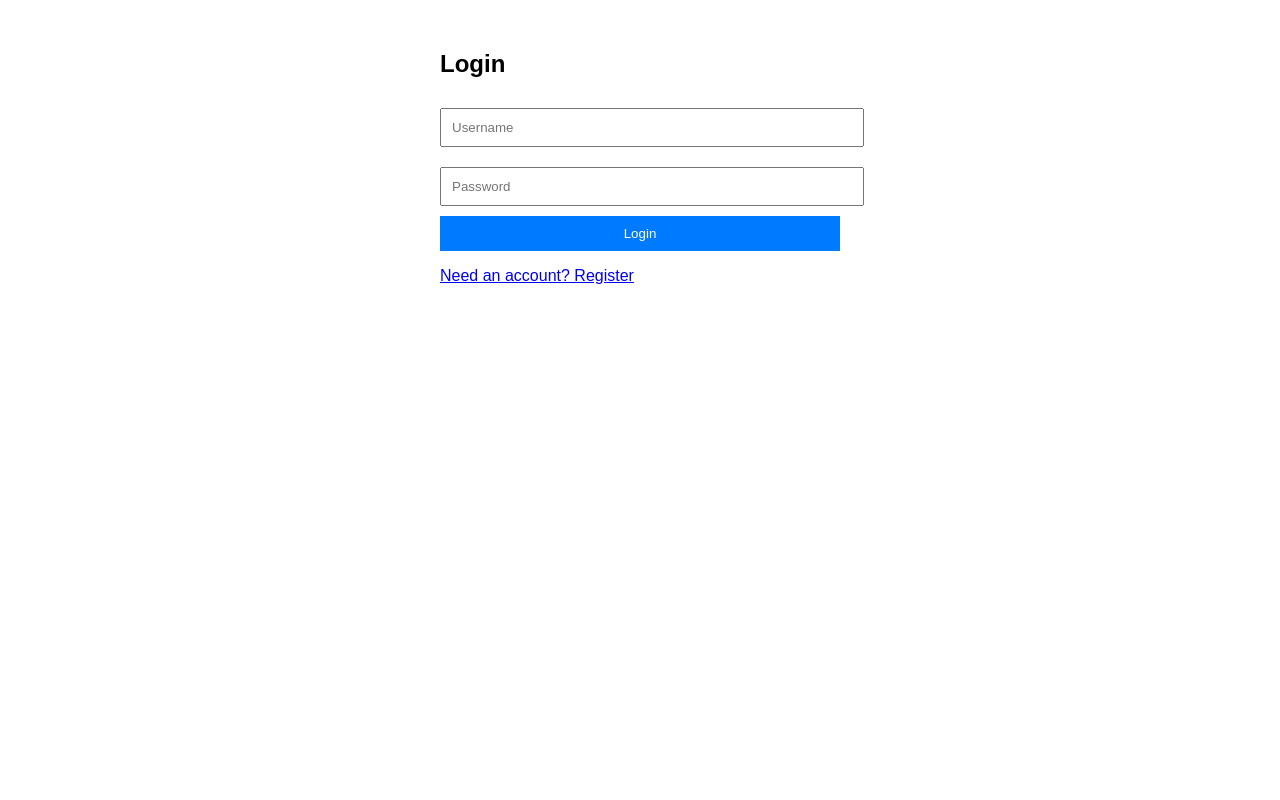
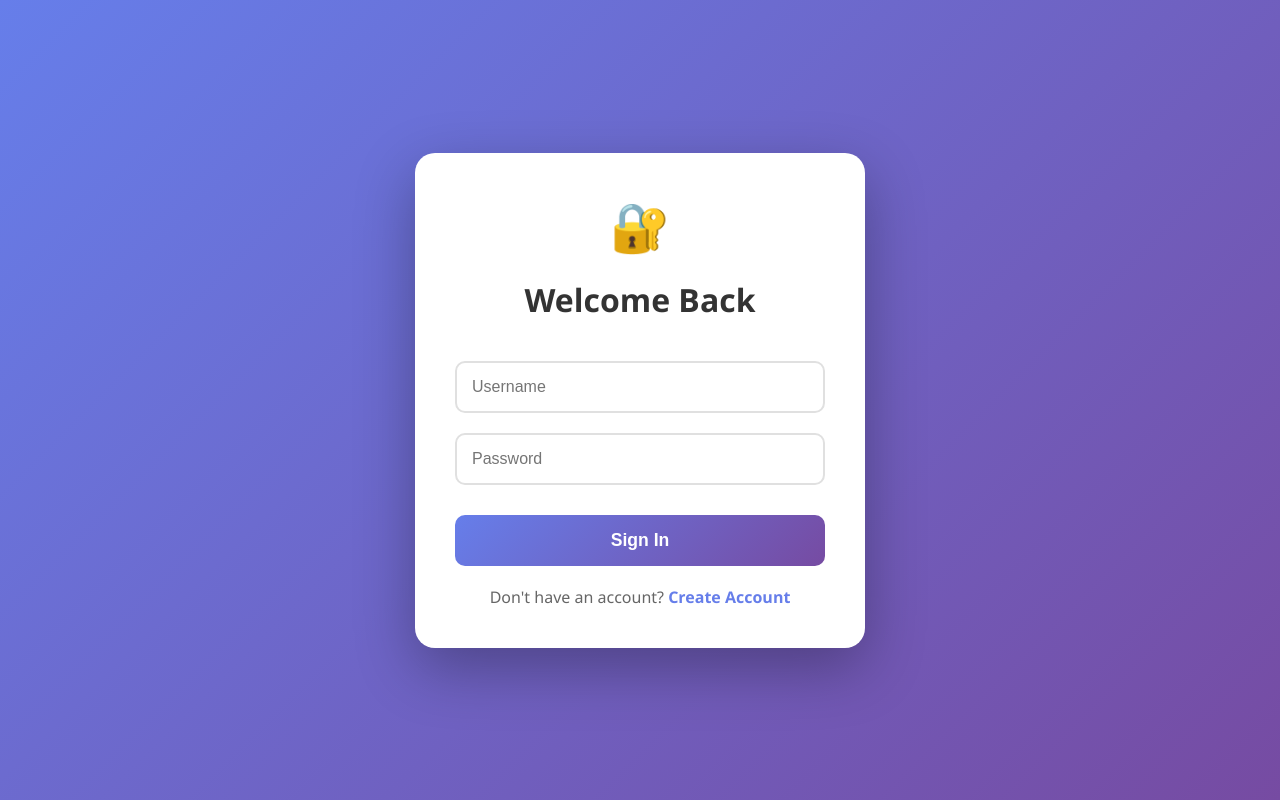
Before and after one commit to eddaoudiaamir/StudyCloud, a Flask app: page /login in a window 1280 px wide. Run offline with Flask 3, Linux system fonts and the light colour scheme.

Commit message:
Update login.html

```diff
--- a/templates/login.html
+++ b/templates/login.html
@@ -1,20 +1,113 @@
 <!DOCTYPE html>
 <html>
 <head>
-    <title>Login</title>
+    <meta charset="UTF-8">
+    <meta name="viewport" content="width=device-width, initial-scale=1.0">
+    <title>Login - StudyCloud</title>
     <style>
-        body { font-family: Arial; max-width: 400px; margin: 50px auto; }
-        input { width: 100%; padding: 10px; margin: 10px 0; }
-        button { width: 100%; padding: 10px; background: #007bff; color: white; border: none; }
+        * { margin: 0; padding: 0; box-sizing: border-box; }
+        body {
+            font-family: 'Segoe UI', Tahoma, Geneva, Verdana, sans-serif;
+            background: linear-gradient(135deg, #667eea 0%, #764ba2 100%);
+            min-height: 100vh;
+            display: flex;
+            align-items: center;
+            justify-content: center;
+            padding: 20px;
+        }
+        .container {
+            background: white;
+            padding: 40px;
+            border-radius: 20px;
+            box-shadow: 0 20px 60px rgba(0,0,0,0.3);
+            max-width: 450px;
+            width: 100%;
+        }
+        h2 {
+            color: #333;
+            text-align: center;
+            margin-bottom: 30px;
+            font-size: 2em;
+        }
+        .emoji { text-align: center; font-size: 3em; margin-bottom: 20px; }
+        input {
+            width: 100%;
+            padding: 15px;
+            margin: 10px 0;
+            border: 2px solid #e0e0e0;
+            border-radius: 10px;
+            font-size: 1em;
+            transition: border-color 0.3s;
+        }
+        input:focus {
+            outline: none;
+            border-color: #667eea;
+        }
+        button {
+            width: 100%;
+            padding: 15px;
+            background: linear-gradient(135deg, #667eea 0%, #764ba2 100%);
+            color: white;
+            border: none;
+            border-radius: 10px;
+            font-size: 1.1em;
+            font-weight: 600;
+            cursor: pointer;
+            margin-top: 20px;
+            transition: transform 0.3s;
+        }
+        button:hover {
+            transform: translateY(-2px);
+            box-shadow: 0 6px 20px rgba(102, 126, 234, 0.4);
+        }
+        .alert {
+            padding: 15px;
+            margin: 15px 0;
+            border-radius: 10px;
+            font-weight: 500;
+        }
+        .alert-danger {
+            background: #fee;
+            color: #c33;
+            border-left: 4px solid #c33;
+        }
+        .alert-success {
+            background: #efe;
+            color: #3c3;
+            border-left: 4px solid #3c3;
+        }
+        p {
+            text-align: center;
+            margin-top: 20px;
+            color: #666;
+        }
+        a {
+            color: #667eea;
+            text-decoration: none;
+            font-weight: 600;
+        }
+        a:hover { text-decoration: underline; }
     </style>
 </head>
 <body>
-    <h2>Login</h2>
-    <form method="POST">
-        <input type="text" name="username" placeholder="Username" required>
-        <input type="password" name="password" placeholder="Password" required>
-        <button type="submit">Login</button>
-    </form>
-    <p><a href="/register">Need an account? Register</a></p>
+    <div class="container">
+        <div class="emoji">🔐</div>
+        <h2>Welcome Back</h2>
+
+        {% with messages = get_flashed_messages(with_categories=true) %}
+            {% if messages %}
+                {% for category, message in messages %}
+                    <div class="alert alert-{{ category }}">{{ message }}</div>
+                {% endfor %}
+            {% endif %}
+        {% endwith %}
+
+        <form method="POST">
+            <input type="text" name="username" placeholder="Username" required>
+            <input type="password" name="password" placeholder="Password" required>
+            <button type="submit">Sign In</button>
+        </form>
+        <p>Don't have an account? <a href="/register">Create Account</a></p>
+    </div>
 </body>
 </html>
```
